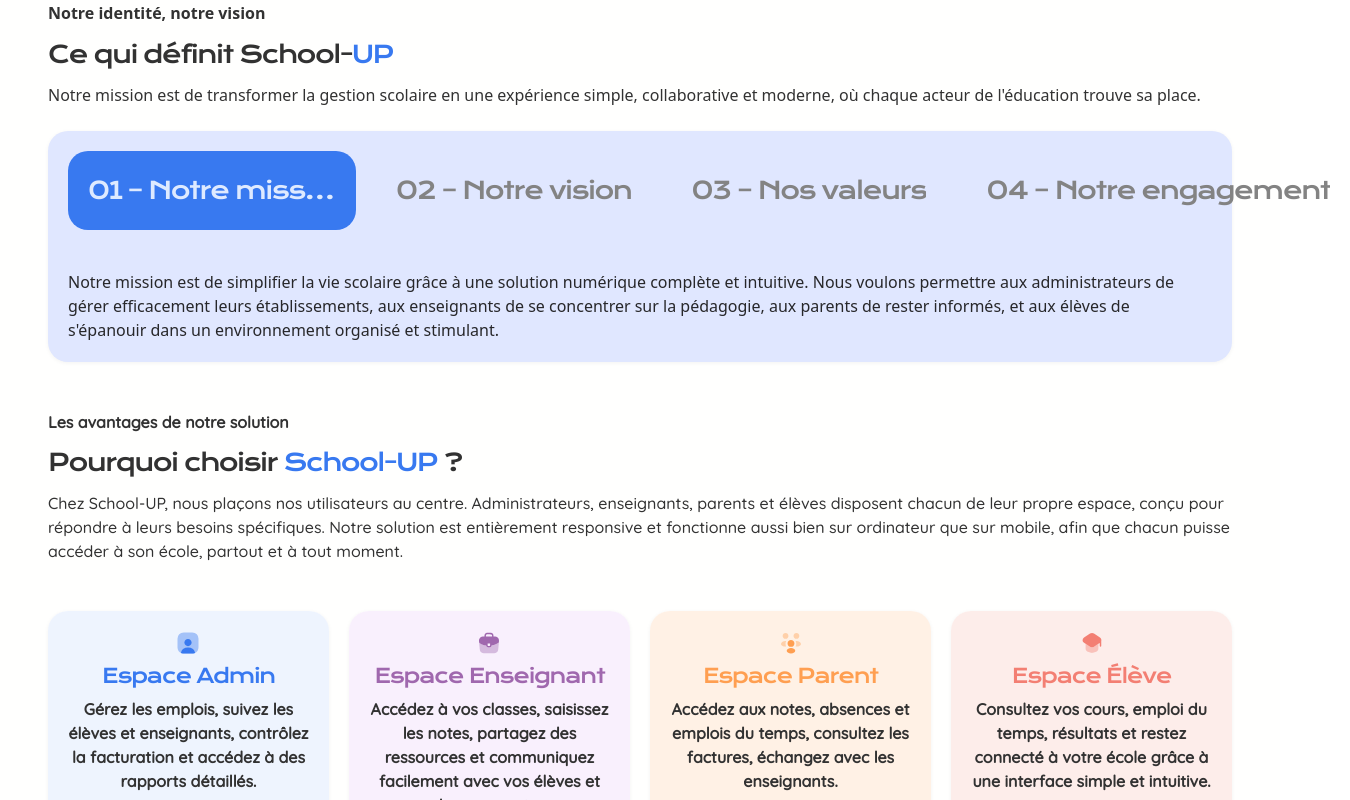
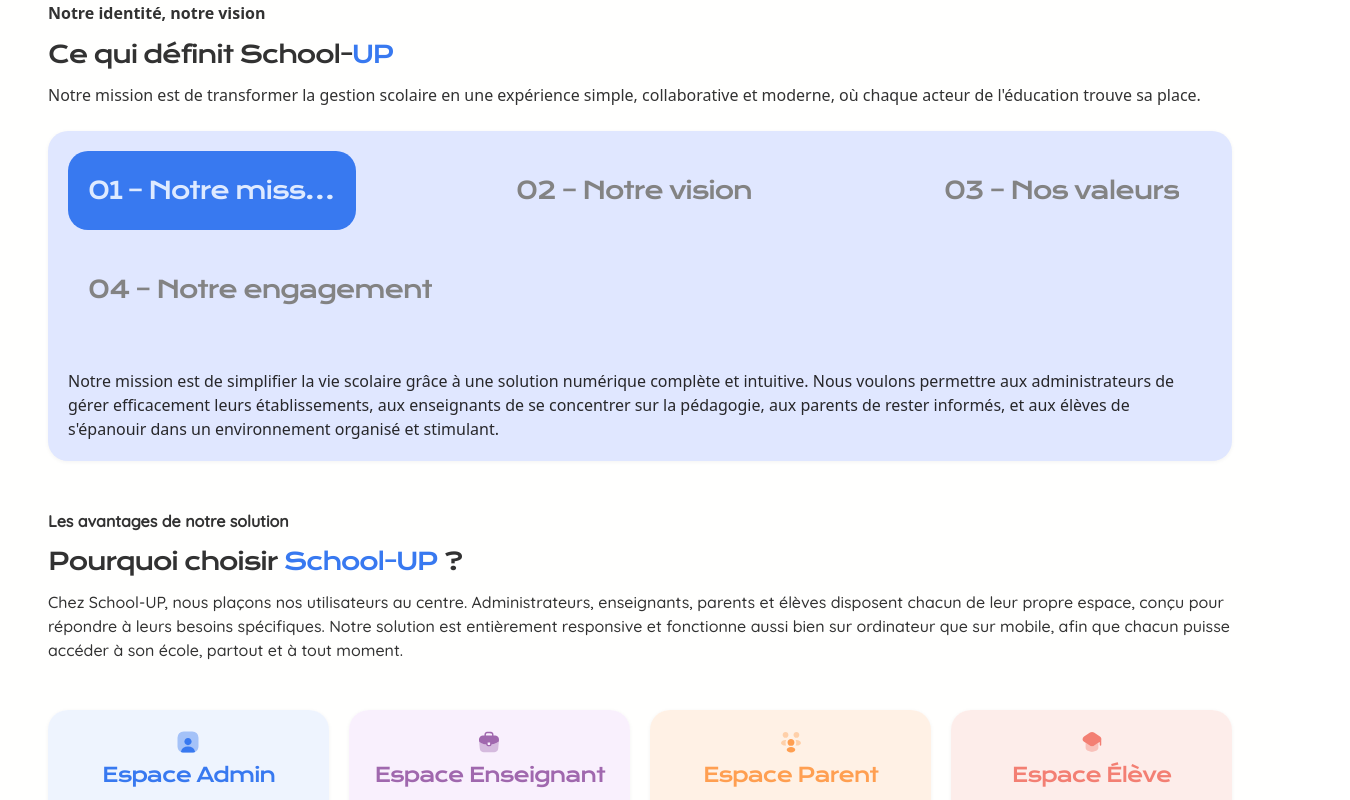
Before and after one commit to GldzzPro/schoolup-landing-page, a React (Vite) app: page / in a window 1280 px wide. Shown: the part 1280-2080 px from the top of the page, 1350 px wide, since content can reach past the window. Built offline with nearby package versions, Linux system fonts and the light colour scheme.

Commit message:
Refactor hamburger menu imports and enhance layout in FrameWrapperSubsection; add navigation logging in GroupSubsection

```diff
--- a/src/components/ui/hamburger-menu.tsx
+++ b/src/components/ui/hamburger-menu.tsx
@@ -1,7 +1,5 @@
-import { Menu, X } from "lucide-react";
 import React, { useEffect, useState } from "react";
 import { Menu, X, ChevronDown, ArrowRight, ChevronDownIcon } from "lucide-react";
-import { Button } from "./button";
 import { useNavigate } from "react-router-dom";
 import { navigateToSection, navigationItems } from "../../config/navigation";
 import { useActiveSection } from "../../hooks/useActiveSection";
--- a/src/screens/LandingPage/sections/FrameWrapperSubsection/FrameWrapperSubsection.tsx
+++ b/src/screens/LandingPage/sections/FrameWrapperSubsection/FrameWrapperSubsection.tsx
@@ -63,8 +63,8 @@
         </p>
       </div>
 
-      <div className={`w-full  rounded-[20px] shadow-[0_1px_4px_rgba(12,12,13,0.05)] inline-flex flex-col items-start ${activeTabData?.cardBgClass || 'bg-[#E0E7FF]'}`}>
-        <div className="self-stretch p-5 flex flex-col md:flex-row  gap-5">
+      <div className={`w-full  rounded-[20px] shadow-[0_1px_4px_rgba(12,12,13,0.05)]  inline-flex flex-col items-start ${activeTabData?.cardBgClass || 'bg-[#E0E7FF]'}`}>
+        <div className="self-stretch  p-5 flex flex-col md:flex-row md:flex-wrap md:justify-between  gap-5">
           {tabsData.map((tab) => (
             <div
               key={tab.value}
--- a/src/screens/LandingPage/sections/GroupSubsection/GroupSubsection.tsx
+++ b/src/screens/LandingPage/sections/GroupSubsection/GroupSubsection.tsx
@@ -22,6 +22,7 @@
     i18n.changeLanguage(newLanguage);
   };
   const handleNavClick = (sectionId: string) => {
+    console.log("Navigating to section:", sectionId);
     navigateToSection(navigate, sectionId);
   };
 
```
Also changed, not shown: 1 other file (tests, documents, lock files or other folders).
